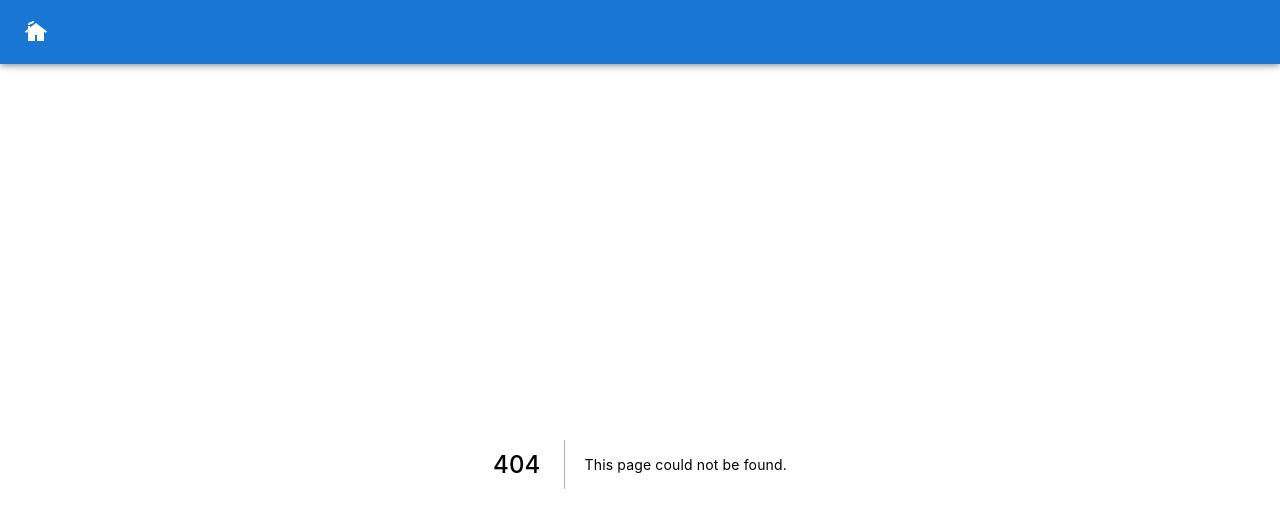
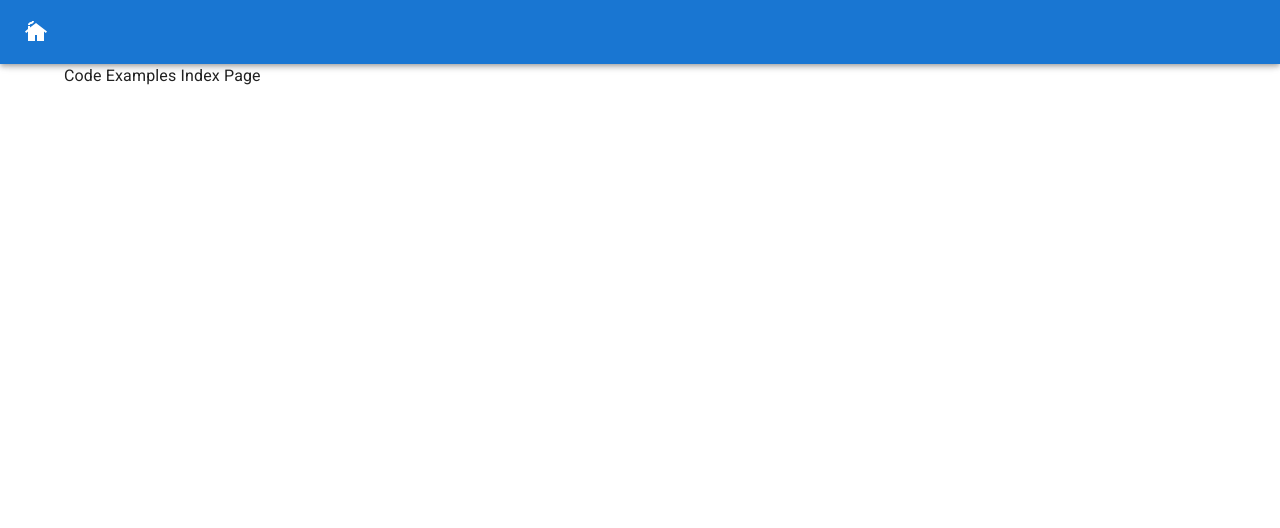
Before and after one commit to dakotaruelle/blog, a Next.js app: page /code-examples in a window 1280 px wide. Before the commit this address had no page. Shown: the top 528 px of the page. Built offline with nearby package versions, Linux system fonts and the light colour scheme.

Commit message:
Add stackblitz embed
Rearrange directory structure

```diff
--- a/package.json
+++ b/package.json
@@ -15,6 +15,7 @@
     "@fontsource/roboto": "^4.5.3",
     "@mui/icons-material": "^5.4.4",
     "@mui/material": "^5.4.4",
+    "@stackblitz/sdk": "^1.6.0",
     "next": "12.1.0",
     "react": "17.0.2",
     "react-dom": "17.0.2"
--- /dev/null
+++ b/pages/code-examples/index.tsx
@@ -0,0 +1,3 @@
+export default function CodeExamplesIndexPage() {
+  return <div>Code Examples Index Page</div>;
+}
--- /dev/null
+++ b/pages/code-examples/three-js/index.tsx
@@ -0,0 +1,3 @@
+export default function ThreeJSIndexPage() {
+  return <div>Three JS Index Page</div>;
+}
--- a/styles/globals.css
+++ b/styles/globals.css
@@ -14,3 +14,11 @@ a {
 * {
   box-sizing: border-box;
 }
+
+#stackblitz-embed {
+  height: 50vh;
+  width: 100%;
+}
+
+.stackblitz-container {
+}
```
Also changed, not shown: pages/code-examples/three-js/hello-cube.tsx (added, +25 -0 lines), pages/playground/index.tsx (deleted, +0 -12 lines), 2 other files (tests, documents, lock files or other folders).
